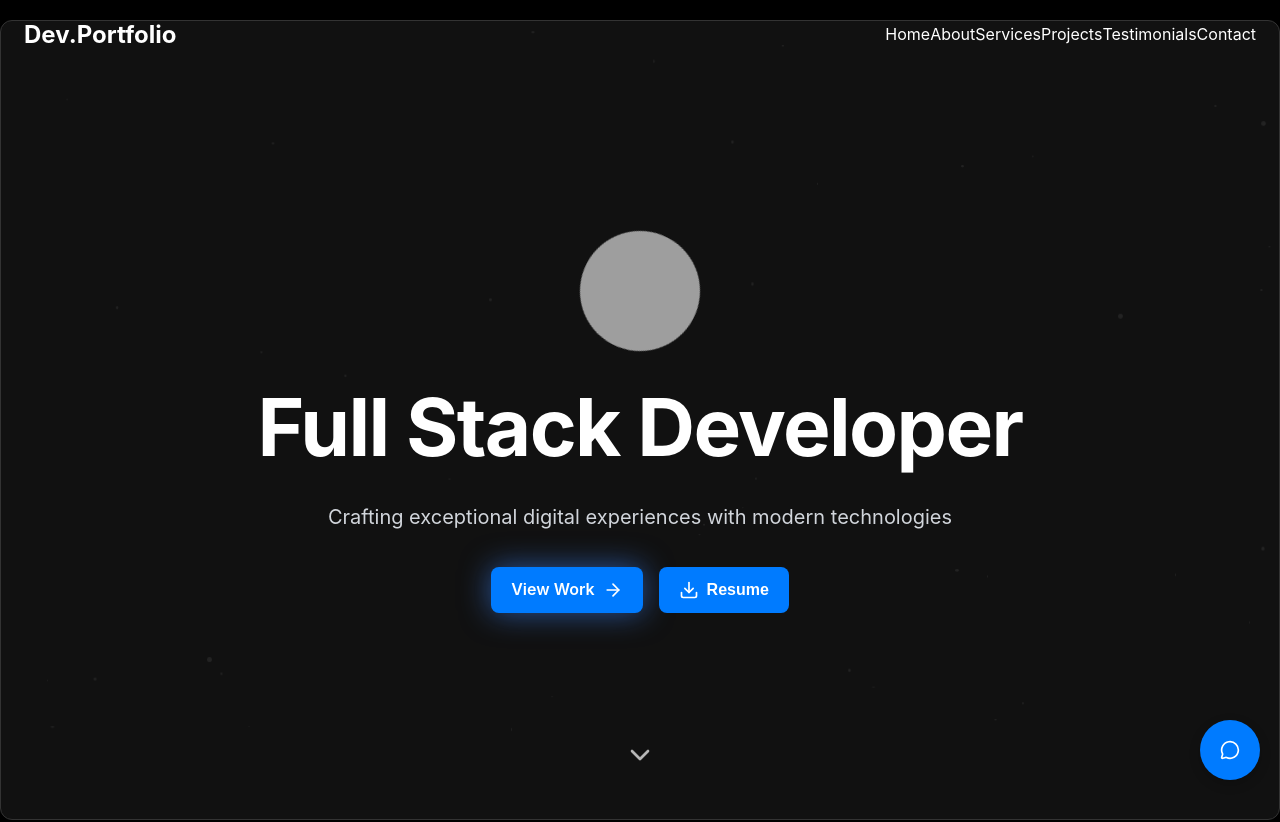
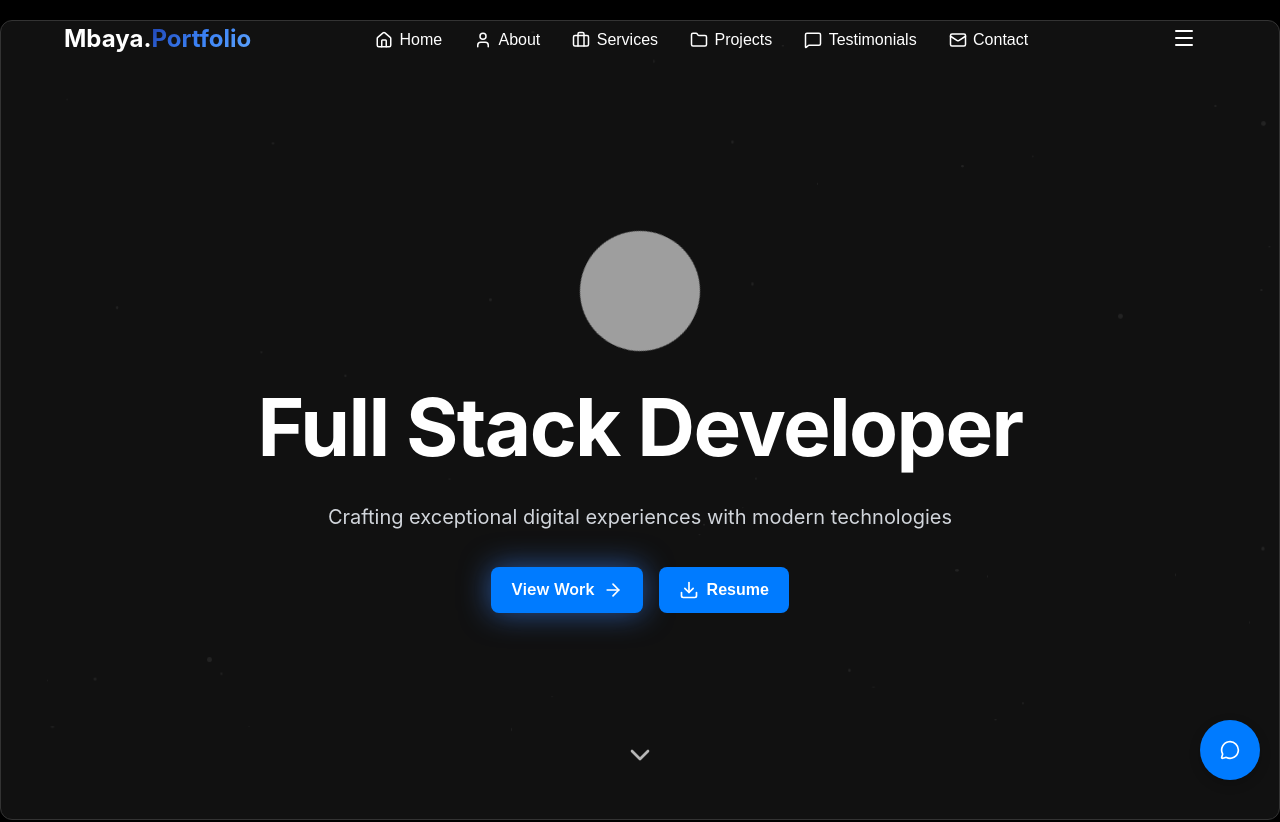
Before and after one commit to mbayajames/portfolio-project, a React (Create React App) app: page / in a window 1280 px wide. Shown: the top 822 px of the page. Built offline with nearby package versions, Linux system fonts and the light colour scheme; grey boxes are pictures that could not be loaded.

Commit message:
Update Navigation component with improved layout and styling

```diff
--- a/src/components/layout/Navigation.js
+++ b/src/components/layout/Navigation.js
@@ -1,38 +1,64 @@
 import React from 'react';
-import { Menu, X } from 'lucide-react';
+import {
+  Menu,
+  X,
+  Home,
+  User,
+  Briefcase,
+  Folder,
+  MessageSquare,
+  Mail
+} from 'lucide-react';
+import '../../styles/Navigation.css';
+
+const iconMap = {
+  Home: <Home size={18} />,
+  About: <User size={18} />,
+  Services: <Briefcase size={18} />,
+  Projects: <Folder size={18} />,
+  Testimonials: <MessageSquare size={18} />,
+  Contact: <Mail size={18} />
+};
 
 const Navigation = ({ scrollY, menuOpen, setMenuOpen }) => {
   const navItems = ['Home', 'About', 'Services', 'Projects', 'Testimonials', 'Contact'];
 
+  const handleNavClick = (item) => {
+    const element = document.getElementById(item.toLowerCase());
+    if (element) {
+      element.scrollIntoView({ behavior: 'smooth' });
+    }
+    setMenuOpen(false);
+  };
+
   return (
     <nav
-      className={`fixed top-0 w-full z-50 transition-all duration-300 ${
-        scrollY > 50 ? 'bg-slate-900/95 backdrop-blur-lg shadow-lg' : 'bg-transparent'
-      }`}
+      className={`navigation ${scrollY > 50 ? 'scrolled' : ''}`}
     >
-      <div className="max-w-7xl mx-auto px-6 py-4 flex justify-between items-center">
-        <div className="text-2xl font-bold bg-gradient-to-r from-cyan-400 to-purple-400 bg-clip-text text-transparent">
-          Dev.Portfolio
+      <div className="navigation-container">
+        <div className="logo">
+          Mbaya.<span className="gradient-text">Portfolio</span>
         </div>
 
         {/* Desktop Navigation */}
-        <div className="hidden md:flex space-x-8">
+        <div className="nav-links">
           {navItems.map((item) => (
-            <a
+            <button
               key={item}
-              href={`#${item.toLowerCase()}`}
-              className="hover:text-cyan-400 transition-colors duration-300 relative group"
+              onClick={() => handleNavClick(item)}
+              className="nav-link"
             >
-              {item}
-              <span className="absolute -bottom-1 left-0 w-0 h-0.5 bg-cyan-400 transition-all duration-300 group-hover:w-full"></span>
-            </a>
+              {iconMap[item]}
+              <span>{item}</span>
+              <span className="underline" />
+            </button>
           ))}
         </div>
 
         {/* Mobile Menu Button */}
         <button
           onClick={() => setMenuOpen(!menuOpen)}
-          className="md:hidden text-white hover:text-cyan-400 transition-colors"
+          className="mobile-menu-toggle"
         >
           {menuOpen ? <X size={24} /> : <Menu size={24} />}
         </button>
```
